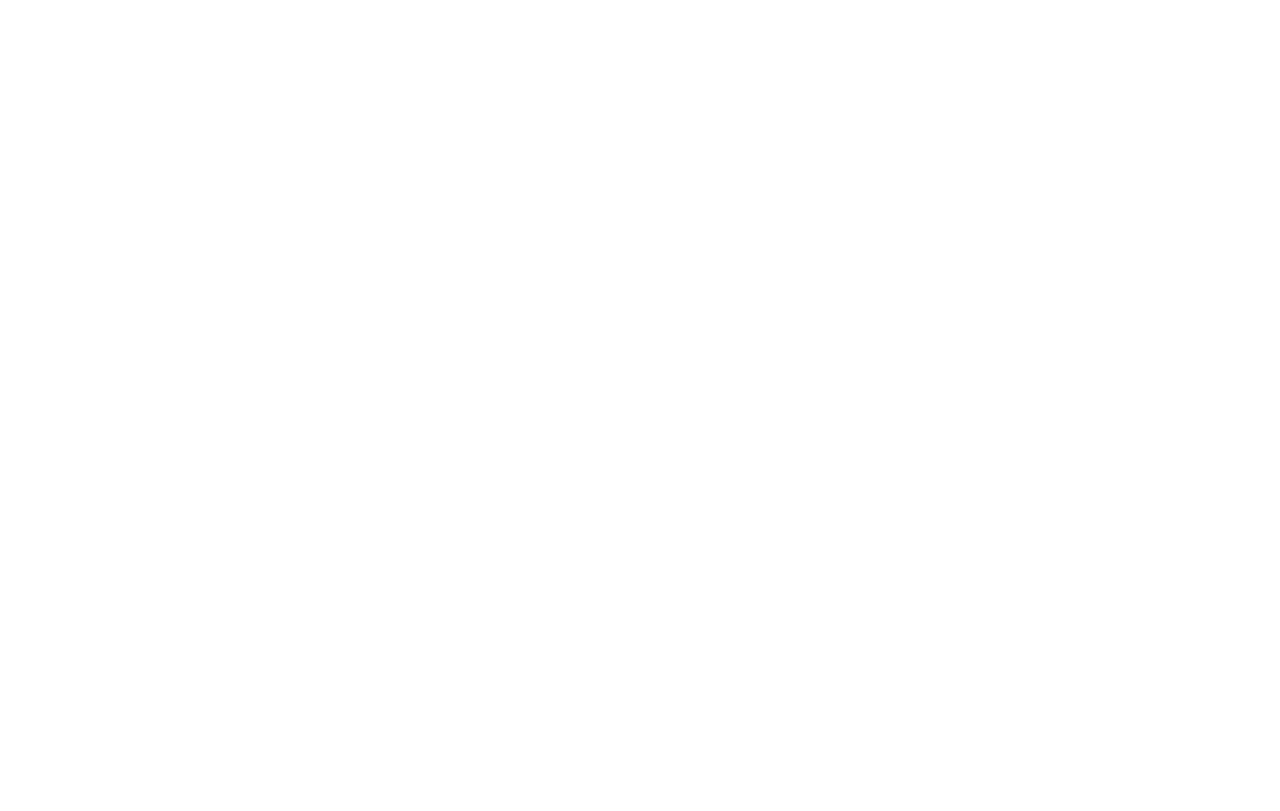
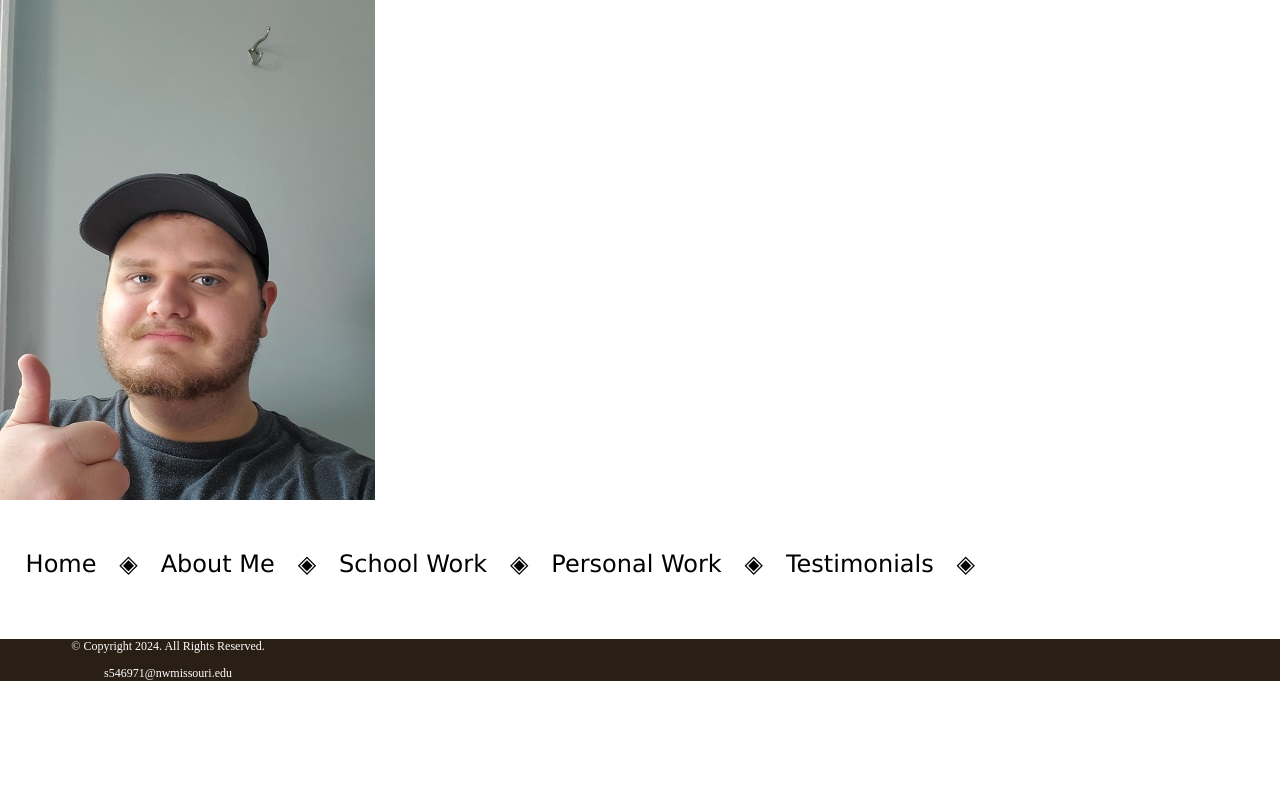
Before and after one commit to 144Sp24/portfolio-project-BrennanMatthews, a plain HTML site: page index.html in a window 1280 px wide. Drawn offline with Linux system fonts and the light colour scheme.

Commit message:
Added content

```diff
--- /dev/null
+++ b/css/styles.css
@@ -0,0 +1,85 @@
+/*
+Name: Brennan Matthews
+Date: February 08, 2024
+File Name: styles.css
+*/
+
+/* CSS Reset */
+body, header, nav, main, footer, div, img {
+    margin: 0;
+    padding: 0;
+    border: 0;
+}
+
+/* Style rules for images */
+img {
+    max-width: 100%;
+    display: block;
+}
+
+/* Style rule for header */
+header {
+    width: 25%;
+    float: left;
+    font-family: Geneva, Arial, sans-serif;
+}
+
+/*Style rules for navigation area */
+nav {
+    width: 70%;
+    float: right;
+    margin:5em 3em 0 0;
+}
+
+nav ul {
+    list-style-type: none;
+    margin: 0;
+    text-align: right;
+}
+
+nav li {
+    display: inline-block;
+    font-size: 1.5em;
+    font-family: Verdana, Arial, sans-serif;
+    font-weight: bold;
+}
+
+nav li a {
+    display: block;
+    color: #fff;
+    text-align: center;
+    padding: 0.5em 1em;
+    text-decoration: none;
+}
+
+/* Style rules for main content */
+main {
+    padding: 2%;
+    font-family: Verdana, Arial, sans-serif;
+}
+
+main p {
+    font-size: 1.5em;
+}
+
+main ul {
+    list-style-type:circle;
+}
+
+#contact {
+    text-align: center;
+    font-weight: bold;
+}
+
+/* Style rules for footer content */
+footer {
+    text-align: center;
+    font-size: 0.75em;
+    background-color: #2a1f14;
+    color: #fff;
+}
+
+footer a {
+    color: #fff;
+    text-decoration: none;
+}
--- a/index.html
+++ b/index.html
@@ -1,13 +1,36 @@
 <!DOCTYPE html>
+<!-- Brennan Matthews
+    personal_portfolio_plan.dox
+    1/25/2024 -->
 <html lang="en">
 
 <head>
-  <title></title>
+  <title>Brennan Matthews</title>
+    <img src="images/brennan.jpg" alt="Brennan Matthews">
   <meta charset="utf-8">
+    <link rel="stylesheet" href="css/styles.css">
 </head>
 
-<body>
+<!-- Use this section to showcase work -->
+<main>
+    <p>Home &nbsp; &#9672; &nbsp;
+    About Me &nbsp; &#9672; &nbsp;
+    School Work &nbsp; &#9672; &nbsp;
+    Personal Work &nbsp; &#9672; &nbsp;
+    Testimonials &nbsp; &#9672; &nbsp;</p>
+</main>
 
-</body>
-
+<nav>
+    <ul>
+        <li><a href="index.html"> Home</a></li>
+        <li><a href="about.html">About Me</a></li>
+        <li><a href="school.html">School Work</a></li>
+        <li><a href="personal">Personal Work</a></li>
+        <li><a href="testimonials">Testimonials</a></li>
+    </ul>
+</nav>
+<footer>
+    <p>&copy; Copyright 2024. All Rights Reserved.</p>
+    <p><a href="mailto:s546971@nwmissouri.edu">s546971@nwmissouri.edu</a></p>
+</footer>
 </html>
```
Also changed, not shown: about.html (added, +39 -0 lines), contact.html (added, +40 -0 lines), template.html (added, +34 -0 lines), images/brennan.jpg (added), 1 other file.
